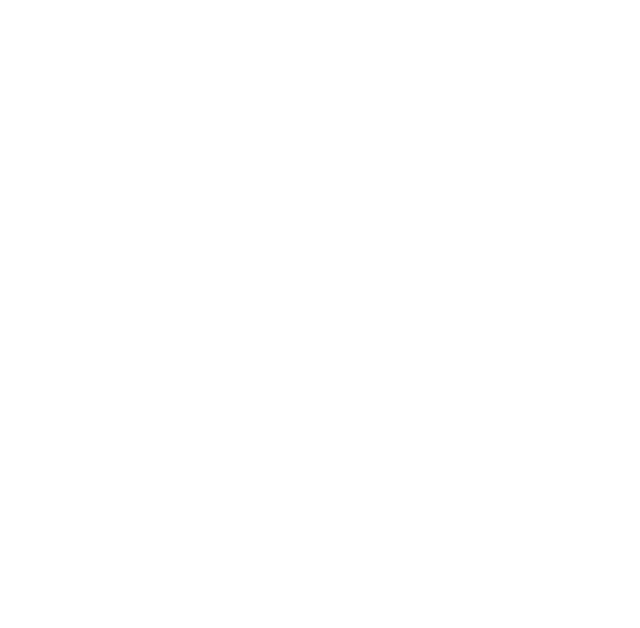
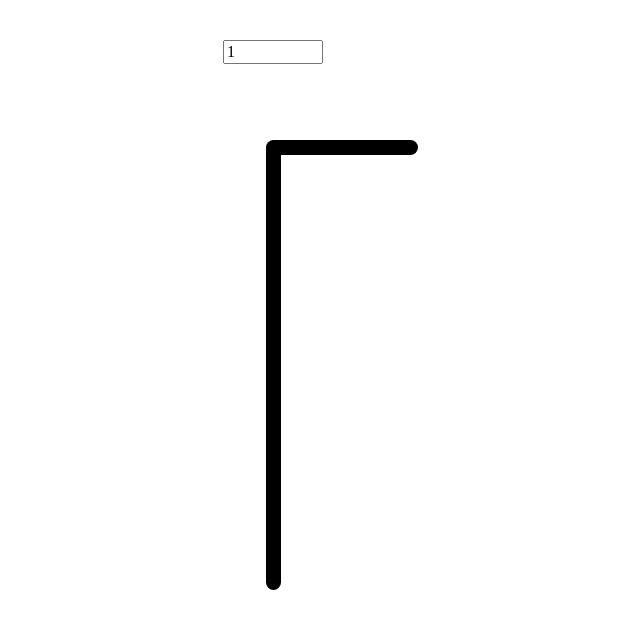
Before and after one commit to vyadl/cistercian, a Vue app: page /1 in a window 1280 px wide. Shown: the top 628 px of the page, without its empty margins (367-1007 px from the left). Built offline with nearby package versions, Linux system fonts and the light colour scheme.

Commit message:
number as dinamic route

```diff
--- a/src/components/CistercianNumbers.vue
+++ b/src/components/CistercianNumbers.vue
@@ -79,8 +79,8 @@
     },
   },
   mounted() {
-    if (this.$route.query) {
-      this.number = this.$route.query.number;
+    if (this.$route.params.number) {
+      this.number = this.$route.params.number;
       this.defineDigitsDebounced();
     }
   },
@@ -90,15 +90,16 @@
         this.number = '9999';
       }
 
+      if (this.number) {
+        this.$router.push({ name: 'number', params: { number: this.number } }).catch(err => {}); // eslint-disable-line no-unused-vars
+      } else {
+        this.$router.push({ path: '/' });
+      }
+
       this.digits.units = this.number[this.number.length - 1];
       this.digits.tens = this.number[this.number.length - 2];
       this.digits.hundreds = this.number[this.number.length - 3];
       this.digits.thousands = this.number[this.number.length - 4];
-
-      this.$router.replace({
-        name: this.$route.name,
-        query: { number: this.number },
-      }).catch(err => {}); // eslint-disable-line no-unused-vars
     }, DELAY_ON_INPUT),
   },
 };
--- a/src/router/index.js
+++ b/src/router/index.js
@@ -10,10 +10,28 @@
     path: '/',
     name: 'homePage',
     component: HomePage,
+    children: [
+      {
+        path: ':number',
+        name: 'number',
+        component: HomePage,
+        meta: {
+          layout: 'HomeLayout',
+        },
+      },
+    ],
     meta: {
       layout: 'HomeLayout',
     },
   },
+  // {
+  //   path: '/:number',
+  //   name: 'homePageWithNumber',
+  //   component: HomePage,
+  //   meta: {
+  //     layout: 'HomeLayout',
+  //   },
+  // },
   {
     path: '/info',
     name: 'infoPage',
```
